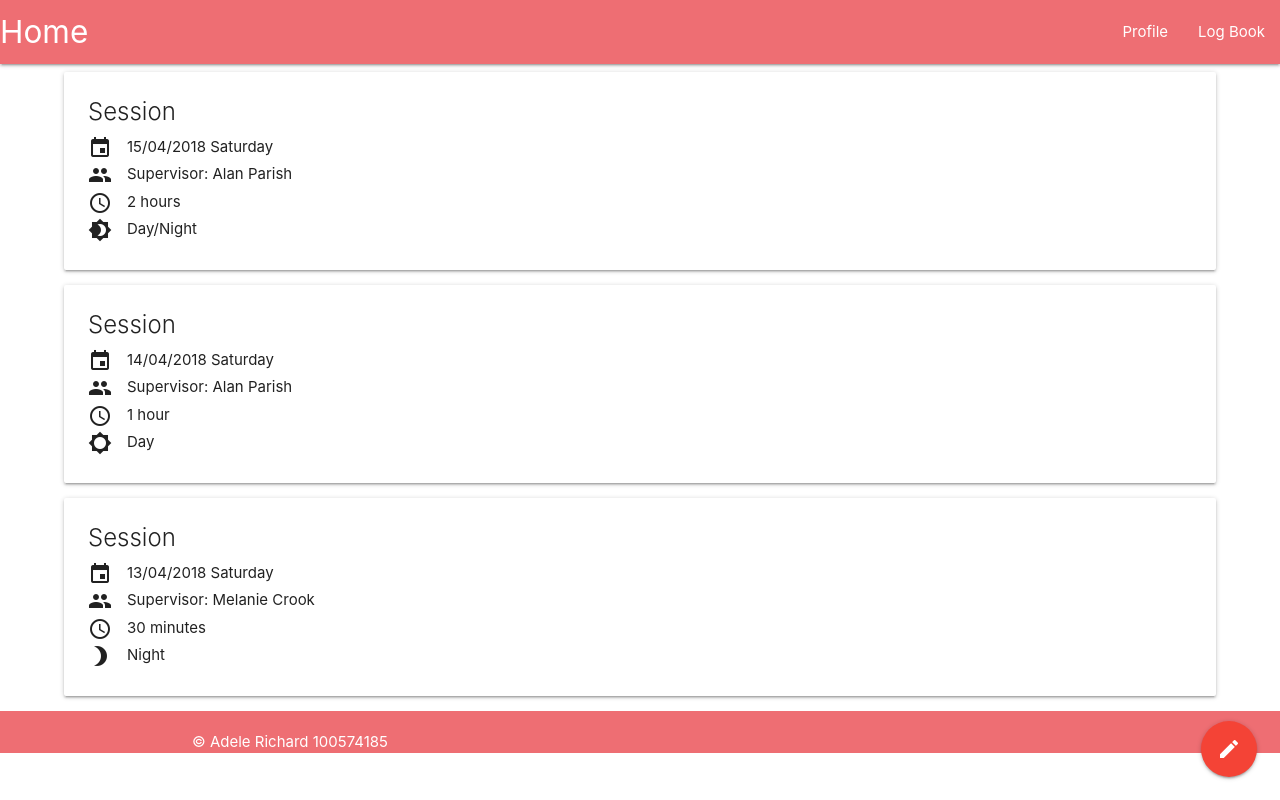
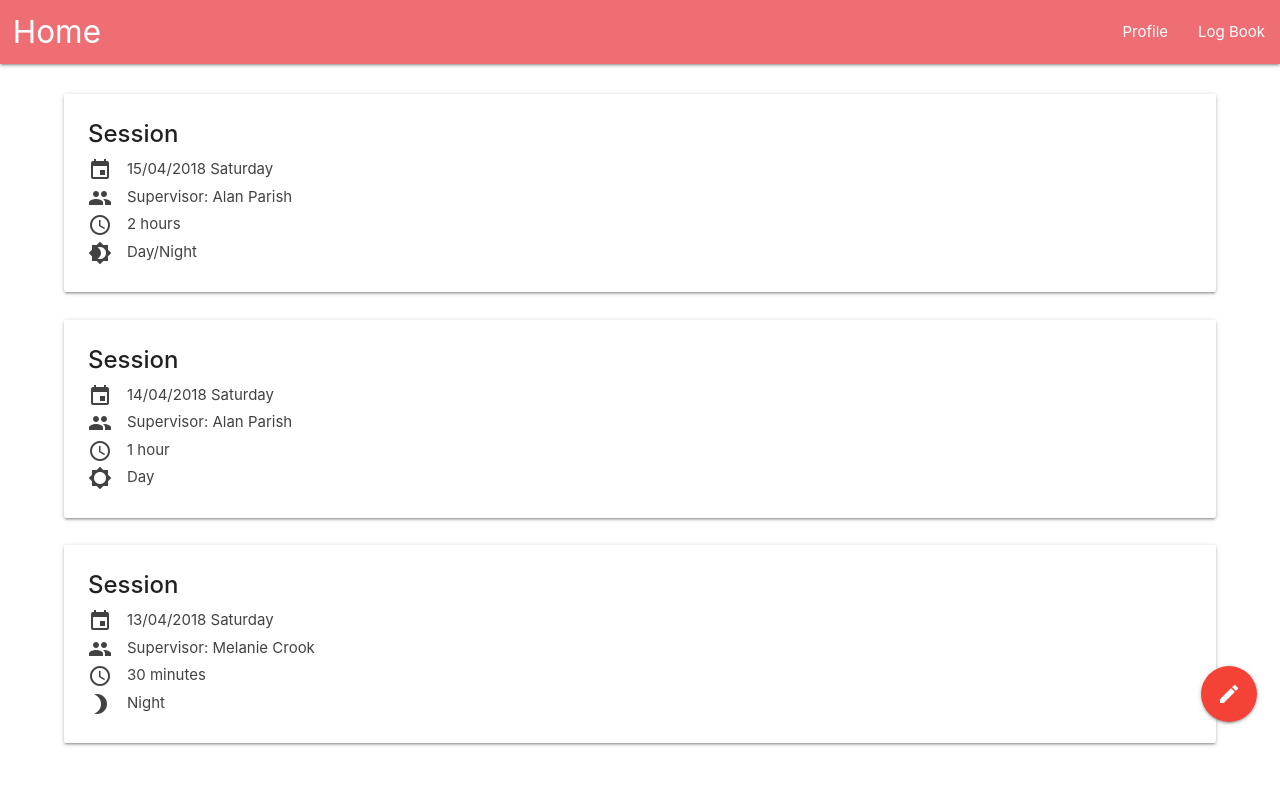
Before and after one commit to Tellarra/LogbookApp, a plain HTML site: page index.html in a window 1280 px wide. Drawn offline with nearby package versions, Linux system fonts and the light colour scheme.

Commit message:
change layout
Change layout in general

```diff
--- a/css/mainStylesheet.css
+++ b/css/mainStylesheet.css
@@ -4,6 +4,18 @@ body {
     display: flex;
     min-height: 100vh;
 	flex-direction: column;
+}
+
+.navbar {
+	margin-bottom: 30px;
+}
+
+.txtMargin {
+	margin-left: 1%;
+}
+
+.marginButton {
+	margin-bottom: 55px;
 }
 
 main {
@@ -13,10 +25,12 @@ main {
 .cards {
 	padding-right: 5%;
 	padding-left: 5%;
+	padding-bottom: 5px;
 }
 
 .card_icon {
 	margin-bottom: 5px;
+	color: #424242;
 }
 
 #signature {
@@ -47,3 +61,7 @@ main {
 .file-upload {
     display: none;
 }
+
+.btnPadding {
+	margin: 15px auto 15px auto;
+}
--- a/index.html
+++ b/index.html
@@ -27,9 +27,9 @@ $(document).ready(function(){
 <body>
 
 <div class="pages" id="page" data-theme="a" >
-  <nav>
+  <nav class="navbar">
     <div class="nav-wrapper">
-      <a class="brand-logo">Home</a>
+      <a class="brand-logo txtMargin">Home</a>
       <a href="#" data-target="mobile-demo" class="sidenav-trigger"><i class="material-icons">menu</i></a>
       <ul class="right hide-on-med-and-down">
         <li><a href="html/profile.html">Profile</a></li>
@@ -46,8 +46,8 @@ $(document).ready(function(){
 		<div class="card horizontal">
 		  <div class="card-stacked">
 			<div class="card-content">
-         <span class="card-title">Session</span>
-			<div class="card_icon"><i class="material-icons left ">event</i>15/04/2018 Saturday</div>
+			 <span class="card-title"><strong>Session</strong></span>
+				<div class="card_icon"><i class="material-icons left">event</i>15/04/2018 Saturday</div>
 				<div class="card_icon"><i class="material-icons left">people</i>Supervisor: Alan Parish</div>
 				<div class="card_icon"><i class="material-icons left">access_time</i>2 hours</div>
 				<div class="card_icon"><i class="material-icons left">brightness_4</i>Day/Night</div>
@@ -59,7 +59,7 @@ $(document).ready(function(){
 		<div class="card horizontal">
 		  <div class="card-stacked">
 			<div class="card-content">
-         <span class="card-title">Session</span>
+			 <span class="card-title"><strong>Session</strong></span>
 				<div class="card_icon"><i class="material-icons left ">event</i>14/04/2018 Saturday</div>
 				<div class="card_icon"><i class="material-icons left">people</i>Supervisor: Alan Parish</div>
 				<div class="card_icon"><i class="material-icons left">access_time</i>1 hour</div>
@@ -72,7 +72,7 @@ $(document).ready(function(){
 		<div class="card horizontal">
 		  <div class="card-stacked">
 			<div class="card-content">
-         <span class="card-title">Session</span>
+			 <span class="card-title"><strong>Session</strong></span>
 				<div class="card_icon"><i class="material-icons left ">event</i>13/04/2018 Saturday</div>
 				<div class="card_icon"><i class="material-icons left">people</i>Supervisor: Melanie Crook</div>
 				<div class="card_icon"><i class="material-icons left">access_time</i>30 minutes</div>
@@ -82,7 +82,7 @@ $(document).ready(function(){
 	   </div>
 	</div>
 	<div class="fixed-action-btn">
-  <a class="btn-floating btn-large red">
+	  <a class="btn-floating btn-large red marginButton">
 		<i class=" large material-icons">mode_edit</i>
 	  </a>
 	  <ul>
@@ -90,11 +90,6 @@ $(document).ready(function(){
 		<li><a class="btn-floating blue btn tooltipped" data-position="left" data-tooltip="Add" href="html/drivingLog.html"><i class="material-icons">add</i></a></li>
 	  </ul>
 	</div>
-  <footer class="page-footer">
-       <div class="container">
-        © Adele Richard 100574185
-   </div>
- </footer>
 </div>
 </body>
 </html>
```
Also changed, not shown: html/drivingLog.html (+21 -7 lines), html/profile.html (+9 -4 lines). Lines whose indentation alone changed are shown as unchanged.
